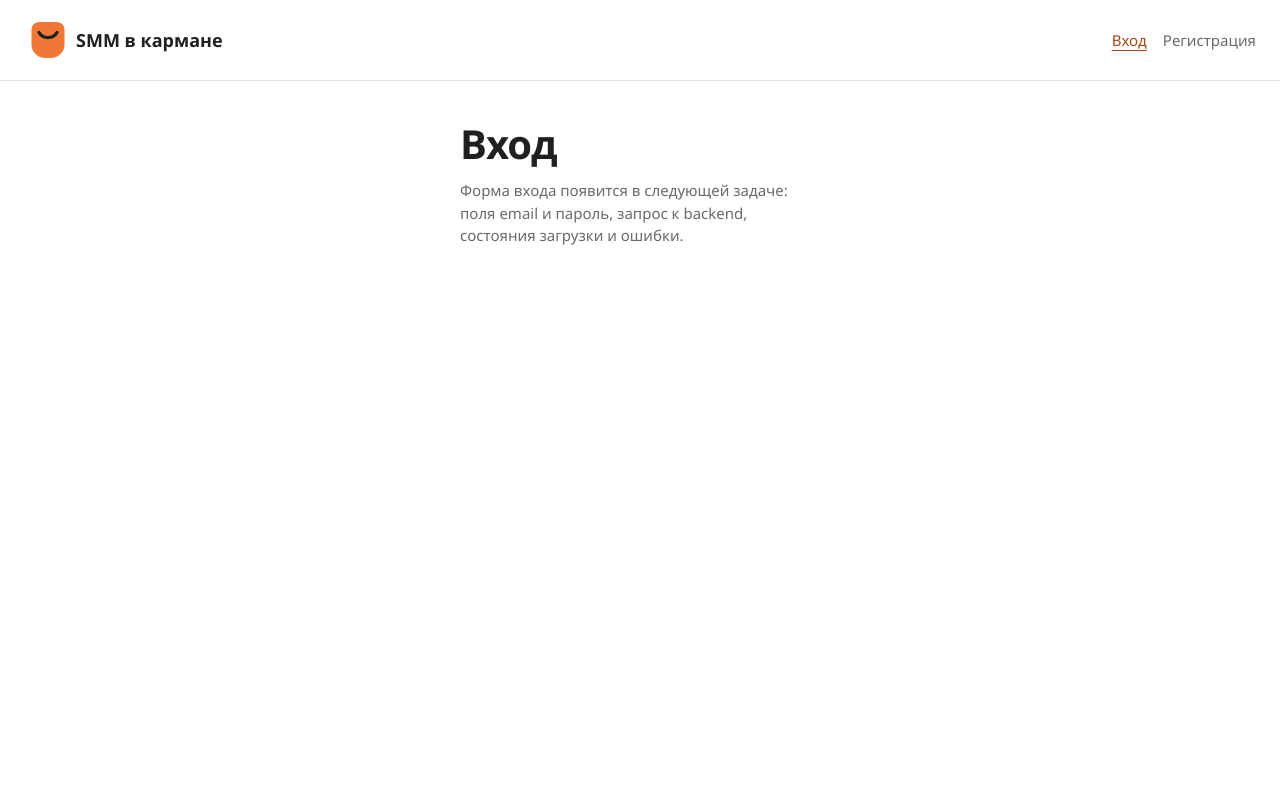
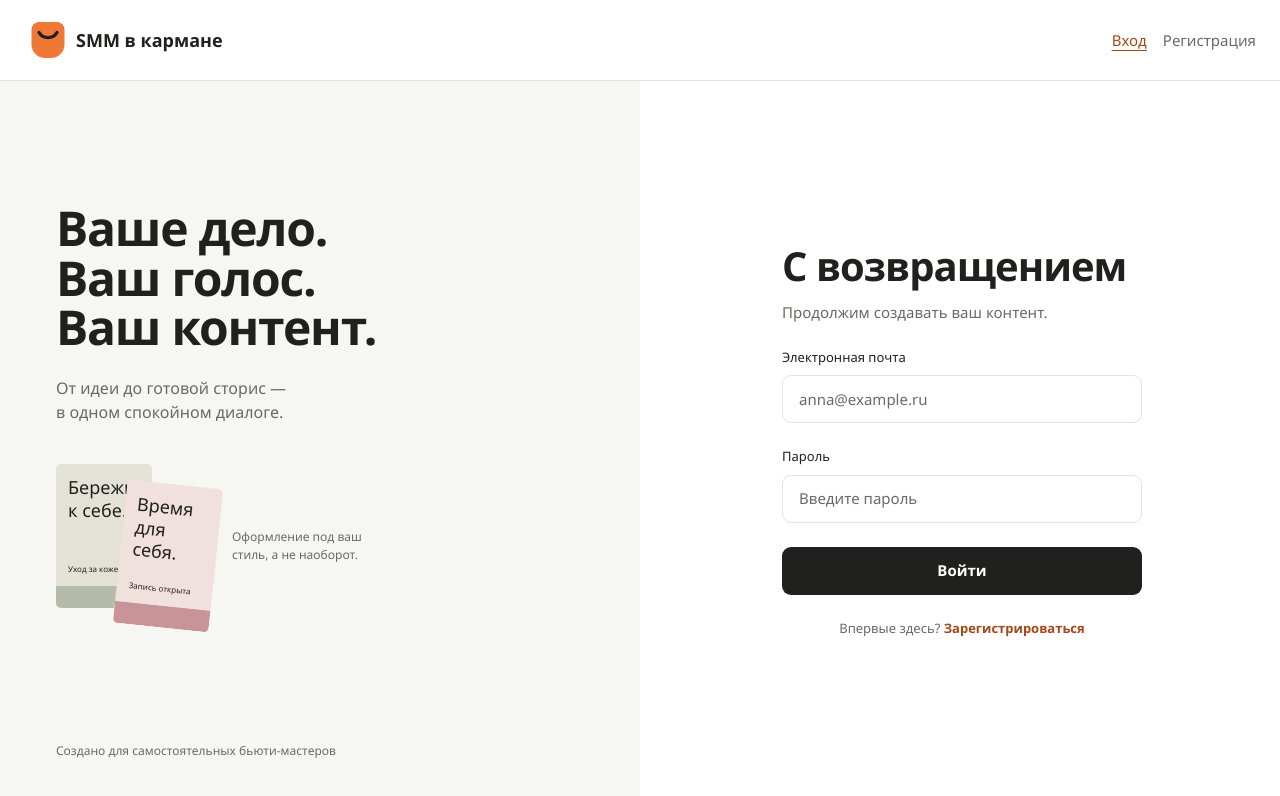
Before and after one commit to distinkt-dd/smm-platform-v2, a React (Vite) app in the folder frontend/: page /login in a window 1280 px wide. Shown: the top 796 px of the page. Built offline with nearby package versions, Linux system fonts and the light colour scheme.

Commit message:
feat: добавил оформление auth-layout и форму входа

```diff
--- a/frontend/src/pages/layouts/auth/AuthLayout.tsx
+++ b/frontend/src/pages/layouts/auth/AuthLayout.tsx
@@ -2,8 +2,41 @@ import { Outlet } from 'react-router'
 
 export const AuthLayout = () => {
 	return (
-		<div className='mx-auto w-full max-w-preview'>
-			<Outlet />
+		<div className='flex flex-1'>
+			<div aria-hidden='true' className='pointer-events-none absolute inset-y-0 left-0 w-1/2 bg-surface-muted max-phone:hidden' />
+			<aside className='relative flex flex-1 flex-col pl-8 pr-6 max-phone:hidden'>
+				<div className='flex flex-1 flex-col justify-center'>
+					<div className='max-w-110'>
+						<h2 className='text-5xl leading-[1.04] font-semibold tracking-tight'>
+							Ваше дело. <br /> Ваш голос. <br /> Ваш контент.
+						</h2>
+						<p className='mt-6 max-w-85 text-base text-ink-muted'>
+							От идеи до готовой сторис —<br /> в одном спокойном диалоге.
+						</p>
+						<div className='mt-10 flex items-center gap-4'>
+							<div className='flex shrink-0 items-start' aria-hidden='true'>
+								<div className='flex h-36 w-24 flex-col justify-between rounded-state border-b-22 border-[#b5bba9] bg-[#e4e1d7] p-3 text-lg leading-tight'>
+									<span>Бережно<br />к себе.</span>
+									<span className='text-[8px]'>Уход за кожей</span>
+								</div>
+								<div className='-ml-8 mt-5 flex h-36 w-24 rotate-6 flex-col justify-between rounded-state border-b-22 border-[#c99497] bg-[#f0e0de] p-3 text-lg leading-tight'>
+									<span>Время<br />для себя.</span>
+									<span className='text-[8px]'>Запись открыта</span>
+								</div>
+							</div>
+							<p className='max-w-34 text-label text-ink-muted'>
+								Оформление под ваш стиль, а не наоборот.
+							</p>
+						</div>
+					</div>
+				</div>
+				<p className='mt-8 text-label text-ink-muted'>
+					Создано для самостоятельных бьюти-мастеров
+				</p>
+			</aside>
+			<div className='relative flex min-w-0 flex-1 items-center justify-center'>
+				<Outlet />
+			</div>
 		</div>
 	)
 }
--- a/frontend/src/pages/layouts/main/MainLayout.tsx
+++ b/frontend/src/pages/layouts/main/MainLayout.tsx
@@ -5,7 +5,7 @@ export const MainLayout = () => {
 	return (
 		<div className='flex min-h-screen flex-col'>
 			<Header />
-			<main className='flex-1 px-6 py-10'>
+			<main className='flex-1 px-6 py-10 flex flex-1 flex-col relative'>
 				<Outlet />
 			</main>
 		</div>
--- /dev/null
+++ b/frontend/src/pages/login/LoginForm.tsx
@@ -0,0 +1,26 @@
+import { useState } from 'react'
+import type { FormEvent } from 'react'
+import { Link } from 'react-router'
+import { Button, Input } from '../../shared/ui'
+
+export const LoginForm = () => {
+	const [notice, setNotice] = useState(false)
+
+	const handleSubmit = (event: FormEvent<HTMLFormElement>) => {
+		event.preventDefault()
+		setNotice(true)
+	}
+
+	return (
+		<form className='flex flex-col gap-6' onSubmit={handleSubmit}>
+			<Input label='Электронная почта' name='email' type='email' autoComplete='email' placeholder='anna@example.ru' required />
+			<Input label='Пароль' name='password' type='password' autoComplete='current-password' placeholder='Введите пароль' required />
+			<Button type='submit' className='w-full'>Войти</Button>
+			{notice && <p role='status' className='text-caption text-ink-muted'>Вход пока не подключён. Попробуйте позже.</p>}
+			<p className='text-center text-caption text-ink-muted'>
+				Впервые здесь?{' '}
+				<Link className='font-semibold text-link hover:underline' to='/register'>Зарегистрироваться</Link>
+			</p>
+		</form>
+	)
+}
--- a/frontend/src/pages/login/LoginPage.tsx
+++ b/frontend/src/pages/login/LoginPage.tsx
@@ -1,11 +1,16 @@
+import { FormContainer } from '../../shared/ui'
+import { LoginForm } from './LoginForm'
+
 export const LoginPage = () => {
 	return (
-		<section className='flex flex-col gap-3'>
-			<h1>Вход</h1>
-			<p className='text-ink-muted'>
-				Форма входа появится в следующей задаче: поля email и пароль, запрос к
-				backend, состояния загрузки и ошибки.
-			</p>
-		</section>
+		<FormContainer>
+			<div className='flex flex-col gap-3'>
+				<h1>С возвращением</h1>
+				<p className='text-ink-muted'>
+					Продолжим создавать ваш контент.
+				</p>
+			</div>
+			<LoginForm />
+		</FormContainer>
 	)
 }
--- a/frontend/src/pages/register/RegisterPage.tsx
+++ b/frontend/src/pages/register/RegisterPage.tsx
@@ -1,11 +1,14 @@
+import { FormContainer } from '../../shared/ui'
+
 export const RegisterPage = () => {
 	return (
-		<section className='flex flex-col gap-3'>
-			<h1>Регистрация</h1>
-			<p className='text-ink-muted'>
-				Форма регистрации появится в следующей задаче: имя, email и пароль с
-				проверкой полей.
-			</p>
-		</section>
+		<FormContainer>
+			<div className="flex flex-col gap-3">
+				<h1 className="font-semibold">Давай знакомиться</h1>
+				<p className='text-ink-muted'>
+					Создай аккаунт для своей практики.
+				</p>
+			</div>
+		</FormContainer>
 	)
 }
--- /dev/null
+++ b/frontend/src/shared/ui/button/Button.tsx
@@ -0,0 +1,13 @@
+import type { ComponentPropsWithoutRef } from 'react'
+
+type ButtonProps = ComponentPropsWithoutRef<'button'>
+
+export const Button = ({ className = '', type = 'button', ...props }: ButtonProps) => {
+	return (
+		<button
+			{...props}
+			type={type}
+			className={`inline-flex min-h-12 items-center justify-center rounded-control bg-ink px-5 font-semibold text-surface motion-safe:transition-opacity motion-safe:duration-150 hover:opacity-90 active:opacity-80 disabled:cursor-not-allowed disabled:opacity-50 ${className}`}
+		/>
+	)
+}
--- /dev/null
+++ b/frontend/src/shared/ui/button/index.ts
@@ -0,0 +1 @@
+export { Button } from './Button'
--- /dev/null
+++ b/frontend/src/shared/ui/form-container/FormContainer.tsx
@@ -0,0 +1,9 @@
+import type { ReactNode } from 'react'
+
+type FormContainerProps = {
+	children: ReactNode
+}
+
+export const FormContainer = ({ children }: FormContainerProps) => {
+	return <section className='flex w-full max-w-preview flex-col gap-6'>{children}</section>
+}
--- /dev/null
+++ b/frontend/src/shared/ui/form-container/index.ts
@@ -0,0 +1 @@
+export { FormContainer } from './FormContainer'
--- a/frontend/src/shared/ui/index.ts
+++ b/frontend/src/shared/ui/index.ts
@@ -1 +1,4 @@
 export * from './logo'
+export * from './form-container'
+export * from './input'
+export * from './button'
--- /dev/null
+++ b/frontend/src/shared/ui/input/Input.tsx
@@ -0,0 +1,24 @@
+import { useId } from 'react'
+import type { ComponentPropsWithoutRef } from 'react'
+
+type InputProps = ComponentPropsWithoutRef<'input'> & {
+	label: string
+}
+
+export const Input = ({ label, id, className = '', ...props }: InputProps) => {
+	const generatedId = useId()
+	const inputId = id ?? generatedId
+
+	return (
+		<div className='flex flex-col gap-2'>
+			<label htmlFor={inputId} className='text-caption font-medium'>
+				{label}
+			</label>
+			<input
+				{...props}
+				id={inputId}
+				className={`min-h-12 w-full rounded-control border border-line bg-surface px-4 text-ink placeholder:text-ink-muted motion-safe:transition-colors motion-safe:duration-150 hover:border-ink-muted focus:border-focus focus-visible:outline-3 focus-visible:outline-offset-3 focus-visible:outline-focus ${className}`}
+			/>
+		</div>
+	)
+}
--- /dev/null
+++ b/frontend/src/shared/ui/input/index.ts
@@ -0,0 +1 @@
+export { Input } from './Input'
```
Also changed, not shown: 2 other files (tests, documents, lock files or other folders).
